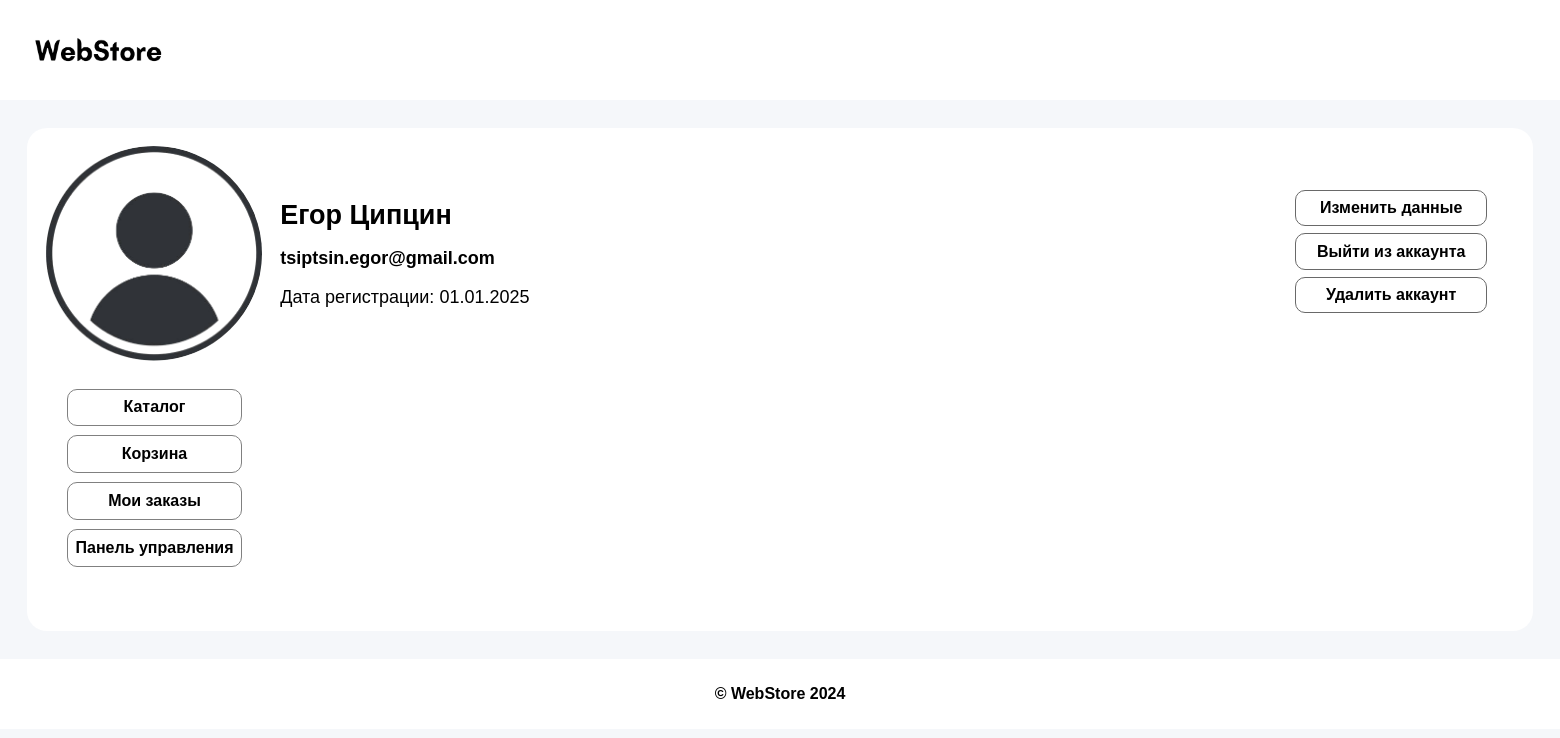
After one commit to dehorik/marketplace, a FastAPI app: template frontend/templates/user.html in a window 1560 px wide. The commit adds this page. Shown: the top 738 px of the page. Run offline with FastAPI, Linux system fonts and the light colour scheme; the template is opened without the code that fills it, so the values that code supplies are empty; parts of the project's set-up code (start-up, migrations or seed data) failed here and were passed over.

Commit message:
шаблон страницы пользователя

```diff
--- a/frontend/static/css/style.css
+++ b/frontend/static/css/style.css
@@ -20,7 +20,6 @@ body {
     font-family: Arial, sans-serif;
     font-style: revert;
     background-color: #F5F7FA;
-    overflow-x: hidden;
 }
 
 footer {
@@ -954,3 +953,167 @@ footer {
     font-weight: bolder;
     font-size: 20px;
 }
+
+
+.user-page_header {
+    width: 100%;
+    height: 100px;
+    background-color: #FFFFFF;
+}
+
+.user-page_header-logo {
+    display: flex;
+    align-items: center;
+    margin: 0 0 0 1.6%;
+    width: 9.4%;
+    height: 100%;
+}
+
+.user-page_header-logo img {
+    height: 70%;
+    width: 100%;
+}
+
+.user-page_container {
+    display: flex;
+    justify-content: center;
+    align-items: center;
+    height: 559px;
+    width: 100%;
+}
+
+.user-page {
+    display: flex;
+    flex-wrap: wrap;
+    height: 90%;
+    width: 96.5%;
+    background-color: white;
+    border-radius: 20px;
+}
+
+.user-page_data {
+    display: flex;
+    align-items: center;
+    width: 60%;
+    height: 50%;
+}
+
+.user-page_user-photo {
+    display: flex;
+    align-items: center;
+    justify-content: center;
+    height: 90%;
+    width: 24%;
+    margin: 0 0 0 2%;
+}
+
+.user-page_user-photo img {
+    height: 95%;
+    width: 100%;
+    border-radius: 50%;
+}
+
+.user-page_text-data-container {
+    display: flex;
+    flex-wrap: wrap;
+    width: 72%;
+    height: 50%;
+    margin: 0 0 0 2%;
+}
+
+.user-page_text-data-container div {
+    display: flex;
+    align-items: center;
+    width: 100%;
+}
+
+.user-page_text-data-container div span {
+    width: 100%;
+    white-space: nowrap;
+    overflow: hidden;
+    text-overflow: ellipsis;
+}
+
+.user-page_username {
+    font-size: 27px;
+    font-weight: bolder;
+}
+
+.user-page_email {
+    font-size: 18px;
+    font-weight: bolder;
+}
+
+.user-page_registration-date {
+    font-size: 18px;
+}
+
+.user-page_data-management {
+    height: 50%;
+    width: 40%;
+}
+
+.user-page_data-management div {
+    display: flex;
+    align-items: center;
+    justify-content: center;
+    height: 16%;
+    width: 38%;
+    margin: 0.5% 0 0 57.5%;
+}
+
+div.user-page_data-editing-btn {
+    margin: 10% 0 0 57.5%;
+}
+
+.user-page_data-management div a {
+    display: flex;
+    justify-content: center;
+    align-items: center;
+    height: 90%;
+    width: 84%;
+    text-decoration: none;
+    color: black;
+    font-size: 16px;
+    font-weight: bolder;
+    border: 1px solid dimgray;
+    border-radius: 10px;
+    padding: 3%;
+}
+
+.user-page_data-management div a:hover {
+    cursor: pointer;
+    background-color: #ededed
+}
+
+.user-page_navbar {
+    height: 50%;
+    width: 100%;
+}
+
+.user-page_navbar div {
+    display: flex;
+    justify-content: center;
+    align-items: center;
+    height: 15%;
+    width: 14.5%;
+    margin: 0.6% 0 0 1.2%;
+}
+
+.user-page_navbar div a {
+    display: flex;
+    align-items: center;
+    justify-content: center;
+    width: 80%;
+    height: 100%;
+    border: 1px solid grey;
+    border-radius: 10px;
+    color: black;
+    font-weight: bolder;
+    text-decoration: none;
+}
+
+.user-page_navbar div a:hover {
+    cursor: pointer;
+    background-color: #ededed
+}
--- /dev/null
+++ b/frontend/templates/user.html
@@ -0,0 +1,87 @@
+<!doctype html>
+<html lang="ru">
+<head>
+    <meta charset="UTF-8">
+    <meta name="viewport"
+          content="width=device-width, height=device-height, initial-scale=1.0, maximum-scale=1.0">
+    <meta http-equiv="X-UA-Compatible" content="ie=edge">
+    <link href="../static/css/style.css" rel="stylesheet">
+    <link href="/static/img/favicon.png" rel="icon" type="image/png">
+    <script src="https://cdn.jsdelivr.net/npm/axios/dist/axios.min.js"></script>
+    <title>webstore</title>
+</head>
+<body>
+<header class="user-page_header">
+    <div class="user-page_header-logo">
+        <img src="../static/img/logo.png" alt="logo">
+    </div>
+</header>
+
+<div class="user-page_container">
+    <div class="user-page">
+        <div class="user-page_data">
+            <div class="user-page_user-photo">
+                <img src="../static/img/default-avatar.png" alt="user">
+            </div>
+
+            <div class="user-page_text-data-container">
+                <div class="user-page_username">
+                    <span>Егор Ципцин</span>
+                </div>
+                <div class="user-page_email">
+                    <span>tsiptsin.egor@gmail.com</span>
+                </div>
+                <div class="user-page_registration-date">
+                    <span>Дата регистрации: 01.01.2025</span>
+                </div>
+            </div>
+        </div>
+
+        <div class="user-page_data-management">
+            <div class="user-page_data-editing-btn">
+                <a>
+                    <span>Изменить данные</span>
+                </a>
+            </div>
+            <div class="user-page_logout-btn">
+                <a>
+                    <span>Выйти из аккаунта</span>
+                </a>
+            </div>
+            <div class="user-page_account-deletion-btn">
+                <a>
+                    <span>Удалить аккаунт</span>
+                </a>
+            </div>
+        </div>
+
+        <div class="user-page_navbar">
+            <div>
+                <a>
+                    <span>Каталог</span>
+                </a>
+            </div>
+            <div>
+                <a>
+                    <span>Корзина</span>
+                </a>
+            </div>
+            <div>
+                <a>
+                    <span>Мои заказы</span>
+                </a>
+            </div>
+            <div>
+                <a>
+                    <span>Панель управления</span>
+                </a>
+            </div>
+        </div>
+    </div>
+</div>
+
+<footer>
+    <span>&copy; WebStore 2024</span>
+</footer>
+</body>
+</html>
```
Also changed, not shown: frontend/static/img/default-avatar.png.
